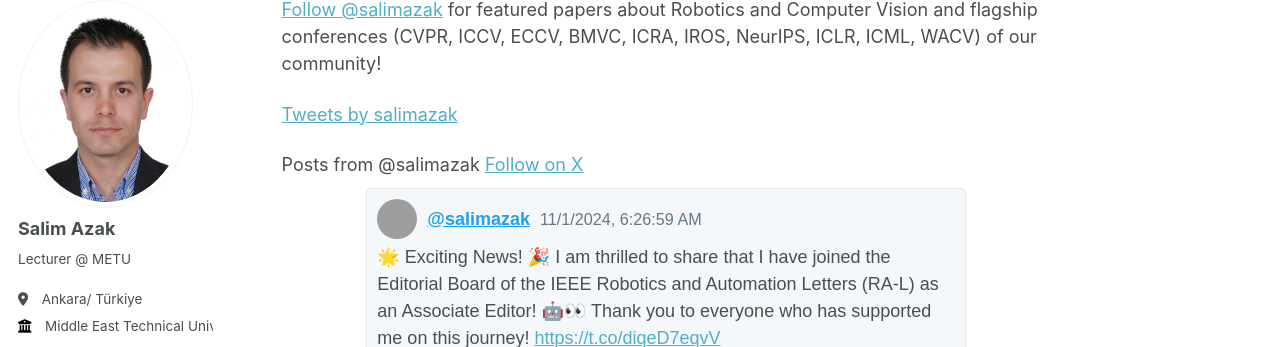
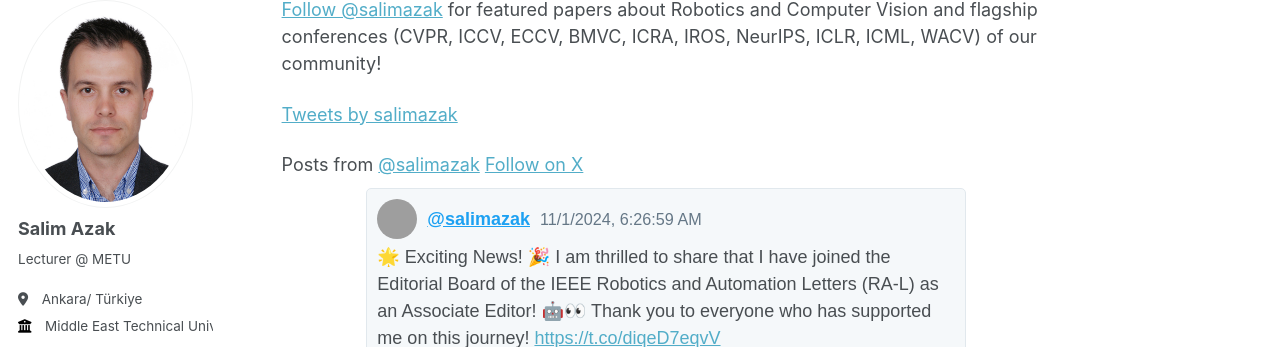
Before and after one commit to salimazak/salimazak.github.io, a Jekyll site: the page built from _pages/about.md, in a window 1280 px wide and 900 px high, scrolled down 439 px. Shown: the part 106-453 px from the top of the window. Built offline with Jekyll 4.4.1, drawn with Linux system fonts in a browser that asks for light colours; some web fonts are replaced; comment, search, counter and statistics services are not loaded; part of the change alters nothing that is shown; grey boxes are pictures that could not be loaded.

```diff
--- a/_pages/about.md
+++ b/_pages/about.md
@@ -20,7 +20,7 @@ Dr. Azak is also an Associate Editor at [IEEE Robotics and Automation Letters (R
 
 <div id="twitter-feed-container">
     <div class="twitter-feed-header">
-        <span>Posts from @salimazak</span>
+        <span>Posts from <a href="https://twitter.com/salimazak" target="_blank">@salimazak</a></span>
         <a href="https://twitter.com/salimazak" target="_blank" class="follow-button">Follow on X</a>
     </div>
     <div id="twitter-feed"></div>
```
